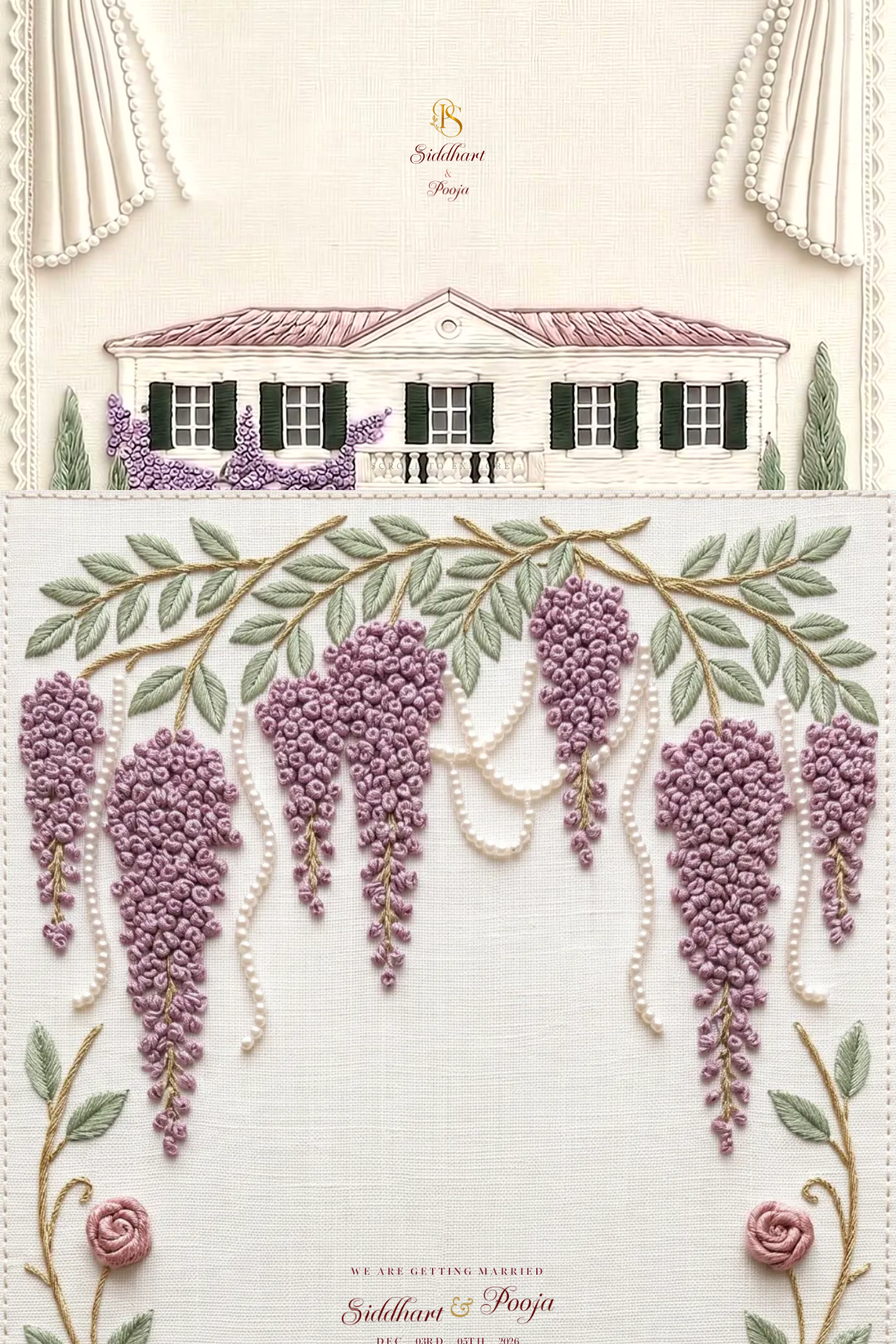
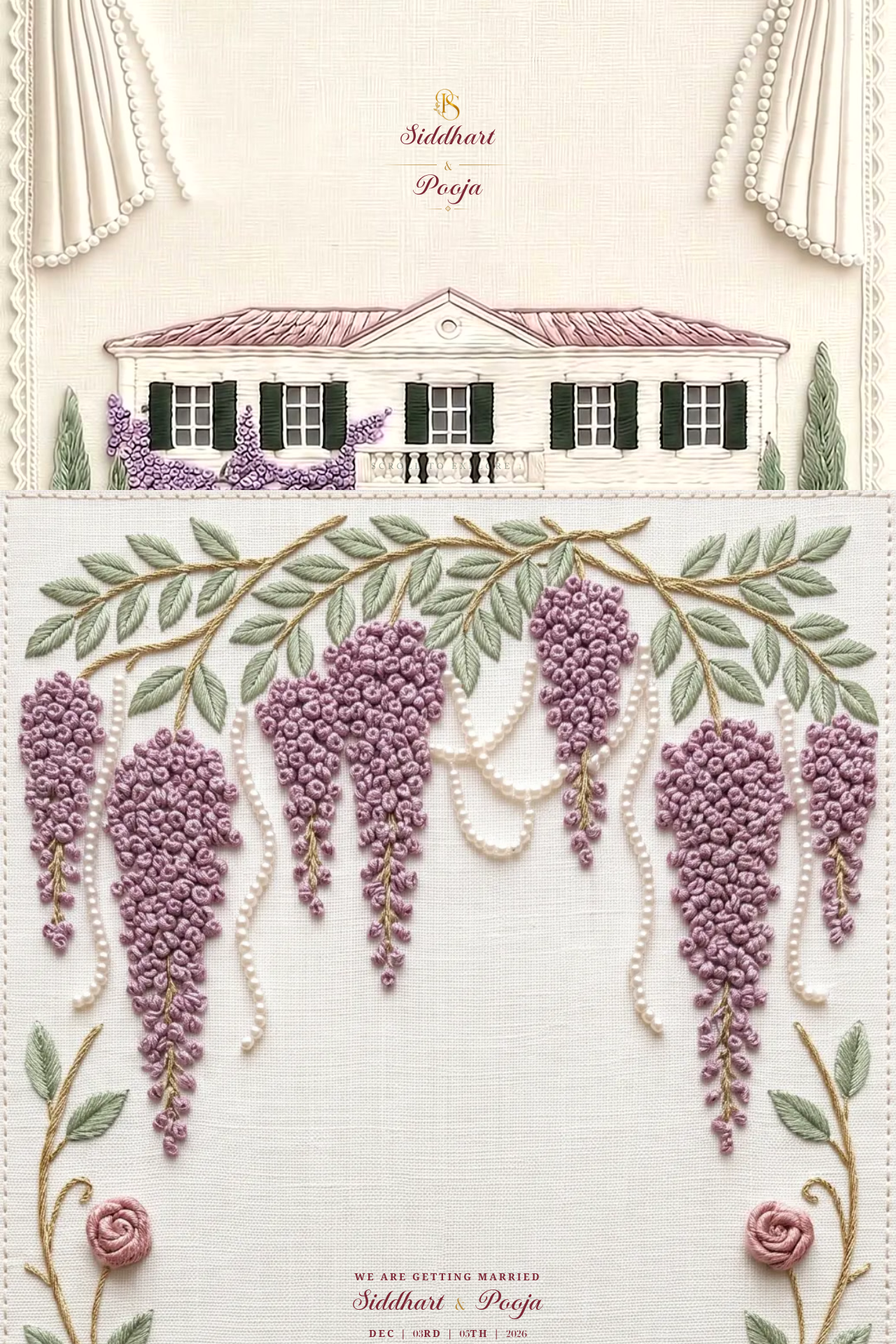
Before and after one commit to ashish1332005/Pooja-Siddhart, a React (Vite) app: page / in a window 1280 px wide. Shown: the part 100-2020 px from the top of the page at 70% size. Built offline with nearby package versions, Linux system fonts and the light colour scheme; a web font is replaced by a local one.

Commit message:
fix(typography): exact equal size couple typography, baseline alignment, and sample-matched intro and welcome sections

```diff
--- a/src/components/IntroHero.tsx
+++ b/src/components/IntroHero.tsx
@@ -105,34 +105,48 @@ export function IntroHero({
 
         {/* Monogram and Authentic Calligraphy - Strictly in Blank Linen Canvas */}
         <div
-          className="absolute inset-x-0 top-[26%] h-[26%] flex flex-col items-center justify-center text-center px-6 pointer-events-none select-none z-10"
+          className="absolute inset-x-0 top-[25.5%] h-[27%] flex flex-col items-center justify-center text-center px-4 pointer-events-none select-none z-10"
         >
           {/* Pure Metallic Gold P S Monogram Logo */}
           <motion.img
             src={MEDIA.coupleMonogram}
             alt="Pooja & Siddhart monogram"
-            className="h-[8vh] max-h-[85px] w-auto object-contain mb-1 drop-shadow-sm select-none"
+            className="h-[6.5vh] max-h-[72px] sm:max-h-[82px] w-auto object-contain mb-1 drop-shadow-sm select-none"
             animate={showText ? { opacity: 1, y: 0, scale: 1 } : { opacity: 0, y: 12, scale: 0.95 }}
             transition={{ duration: 0.6 }}
           />
 
-          {/* Authentic Groom & Bride Names from PDF */}
+          {/* Groom & Bride Names - Pixel-Perfect Equal Size & Matching Sample */}
           <motion.div
-            className="flex flex-col items-center justify-center gap-0.5"
+            className="flex flex-col items-center justify-center w-full max-w-xs sm:max-w-sm"
             animate={showText ? { opacity: 1, y: 0 } : { opacity: 0, y: 12 }}
             transition={{ duration: 0.6, delay: 0.1 }}
           >
-            <img
-              src={MEDIA.pdfSiddhart}
-              alt={coupleName1}
-              className="h-[3.8vh] max-h-[44px] w-auto object-contain select-none"
-            />
-            <p className="text-[min(1.1rem,2vh)] font-display text-dusty-rose my-0 leading-tight font-light">&amp;</p>
-            <img
-              src={MEDIA.pdfPooja}
-              alt={coupleName2}
-              className="h-[3.8vh] max-h-[44px] w-auto object-contain select-none"
-            />
+            {/* Siddhart */}
+            <h1 className="font-couple text-[#7c2635] text-2xl sm:text-3xl md:text-4xl font-normal leading-tight tracking-wide drop-shadow-sm my-0">
+              {coupleName1}
+            </h1>
+
+            {/* Gold Ampersand with Subtle Lateral Divider Lines */}
+            <div className="flex items-center justify-center w-full max-w-[160px] sm:max-w-[190px] my-0.5">
+              <div className="h-px flex-1 bg-gradient-to-r from-transparent via-[#b88e44]/70 to-[#b88e44]/90" />
+              <span className="font-display text-[#b88e44] text-sm sm:text-base md:text-lg font-light px-2.5 leading-none">
+                &amp;
+              </span>
+              <div className="h-px flex-1 bg-gradient-to-l from-transparent via-[#b88e44]/70 to-[#b88e44]/90" />
+            </div>
+
+            {/* Pooja */}
+            <h1 className="font-couple text-[#7c2635] text-2xl sm:text-3xl md:text-4xl font-normal leading-tight tracking-wide drop-shadow-sm my-0">
+              {coupleName2}
+            </h1>
+
+            {/* Subtle Floral Flourish below Pooja */}
+            <div className="flex items-center justify-center gap-1.5 mt-1 opacity-70">
+              <span className="h-px w-6 bg-gradient-to-r from-transparent to-[#b88e44]" />
+              <span className="w-1.5 h-1.5 rotate-45 border border-[#b88e44] bg-[#b88e44]/30" />
+              <span className="h-px w-6 bg-gradient-to-l from-transparent to-[#b88e44]" />
+            </div>
           </motion.div>
         </div>
 
--- a/src/components/SwansWelcome.tsx
+++ b/src/components/SwansWelcome.tsx
@@ -1,5 +1,5 @@
 import React from "react";
-import { MEDIA } from "../data/weddingConfig";
+import { MEDIA, WEDDING_CONFIG } from "../data/weddingConfig";
 
 export function SwansWelcome() {
   return (
@@ -13,24 +13,28 @@ export function SwansWelcome() {
         className="block h-auto w-full select-none pointer-events-none"
       />
       <div
-        className="absolute inset-x-0 top-[38.5%] h-[21%] flex flex-col items-center justify-center text-center px-4 max-w-sm sm:max-w-md mx-auto pointer-events-none select-none z-10"
+        className="absolute inset-x-0 top-[39%] h-[20%] flex flex-col items-center justify-center text-center px-4 max-w-sm sm:max-w-md mx-auto pointer-events-none select-none z-10"
       >
-        {/* We Are Getting Married Heading - Deep Burgundy, Well Below Hanging Wisteria */}
-        <p className="font-display text-[10.5px] sm:text-xs md:text-sm tracking-[0.28em] uppercase text-[#7c2635] font-semibold">
+        {/* We Are Getting Married Heading - Dignified Classic Serif in Rich Burgundy */}
+        <p className="font-serif text-[11px] sm:text-xs md:text-sm tracking-[0.22em] uppercase text-[#7c2635] font-semibold">
           We Are Getting Married
         </p>
 
-        {/* Authentic Couple Names from PDF - Perfectly Balanced Spacing */}
-        <div className="w-full flex items-center justify-center my-2 sm:my-3">
-          <img
-            src={MEDIA.pdfCoupleBalanced}
-            alt="Siddhart & Pooja"
-            className="h-8 sm:h-11 md:h-14 w-auto max-w-[85%] object-contain select-none drop-shadow-sm"
-          />
+        {/* Authentic Couple Names - Equal Font Size & Perfect Baseline Alignment */}
+        <div className="flex items-baseline justify-center gap-2 sm:gap-3 my-1.5 sm:my-2.5">
+          <span className="font-couple text-[#7c2635] text-2xl sm:text-3xl md:text-4xl leading-none font-normal drop-shadow-sm">
+            {WEDDING_CONFIG.couple_name_1}
+          </span>
+          <span className="font-display text-[#b88e44] text-lg sm:text-xl md:text-2xl font-light px-0.5 leading-none">
+            &amp;
+          </span>
+          <span className="font-couple text-[#7c2635] text-2xl sm:text-3xl md:text-4xl leading-none font-normal drop-shadow-sm">
+            {WEDDING_CONFIG.couple_name_2}
+          </span>
         </div>
 
-        {/* High-Visibility Wedding Dates - Burgundy Palette Matching Sample */}
-        <p className="font-display text-[10px] sm:text-xs md:text-sm tracking-[0.24em] uppercase text-[#7c2635] font-bold">
+        {/* High-Visibility Wedding Dates */}
+        <p className="font-serif text-[10px] sm:text-xs md:text-sm tracking-[0.22em] uppercase text-[#7c2635] font-bold">
           DEC | <span className="font-digit font-bold">03</span>RD | <span className="font-digit font-bold">05</span>TH | <span className="font-digit font-bold">2026</span>
         </p>
       </div>
```
Also changed, not shown: src/components/WelcomeSection.tsx (+74 -56 lines).
